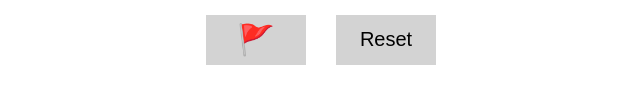
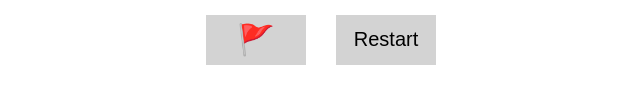
Before and after one commit to Ahborkhuja/Minesweeper, a plain HTML site: page index.html in a window 1280 px wide. Shown: the part 503-606 px from the top of the page, 319-959 px from the left. Drawn offline with Linux system fonts and the light colour scheme.

Commit message:
add restart

```diff
--- a/index.html
+++ b/index.html
@@ -13,7 +13,7 @@
   <br>
   <div class="wrap">
   <button type="button" id="flag-button">🚩</button>
-  <button type="reset" onclick="reset()" class="reset">Reset</button>
+  <button type="button" onclick="window.location.reload()" class="reset">Restart</button>
 </div>
   <script src="./minesweeper.js"></script>
 </body>
--- a/minesweeper.js
+++ b/minesweeper.js
@@ -33,7 +33,6 @@ function setMines() {
         }
     }
 }
-
 
 function startGame() {
     document.getElementById("mines-count").innerText = minesCount;
@@ -85,7 +84,6 @@ function clickTile() {
     }
 
     if (minesLocation.includes(tile.id)) {
-        // alert("GAME OVER");
         gameOver = true;
         revealMines();
         return;
```
